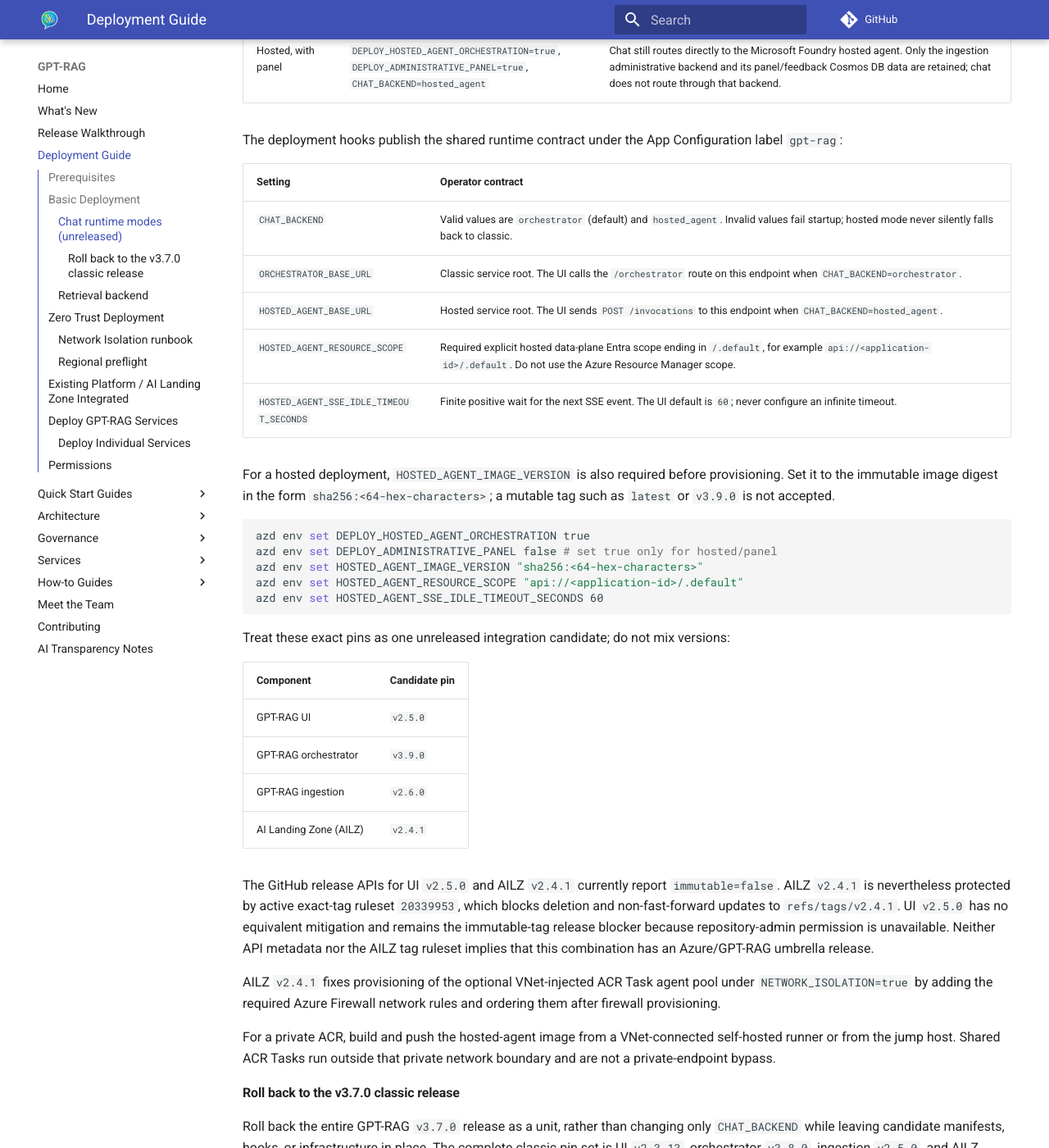
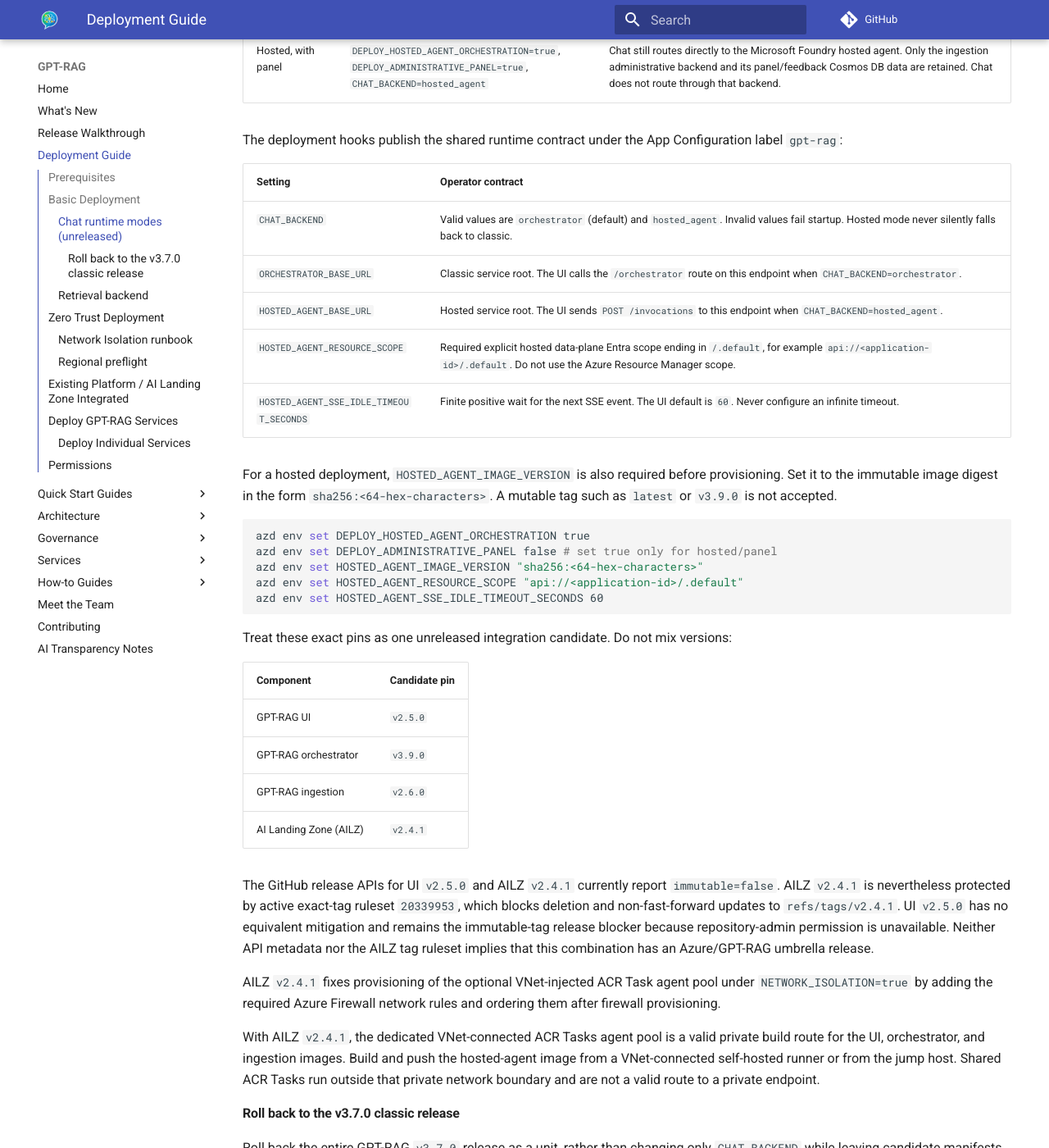
Before and after one commit to Azure/GPT-RAG, an MkDocs documentation site: the page built from docs/deploy.md, in a window 1280 px wide and 1400 px high, scrolled down 2023 px. Shown: the whole window at 82% size. Built offline with MkDocs 1.6.1 and Material for MkDocs 9.7.7, drawn with Linux system fonts in a browser that asks for light colours; comment, search, counter and statistics services are not loaded; some of the changed text lies outside the part shown.

Commit message:
docs: clarify private ACR build routes
Replace vague component terminology with the concrete image names, remove semicolons from hosted-mode guidance, and identify the AILZ v2.4.1 dedicated VNet-connected agent pool as a valid private build route.

Co-authored-by: Copilot App <223556219+Copilot@users.noreply.github.com>
Copilot-Session: dd69317e-1496-48c8-82d7-7e0c704720ee

````diff
--- a/docs/deploy.md
+++ b/docs/deploy.md
@@ -60,19 +60,19 @@ For the basic flow, the `postProvision` hook runs locally after `azd provision`
 | --- | --- | --- |
 | Classic (default) | `DEPLOY_HOSTED_AGENT_ORCHESTRATION=false`, `DEPLOY_ADMINISTRATIVE_PANEL=false`, `CHAT_BACKEND=orchestrator` | The UI routes chat to the orchestrator Container App. The existing administrative surfaces and Cosmos DB dependencies remain. |
 | Hosted, no panel | `DEPLOY_HOSTED_AGENT_ORCHESTRATION=true`, `DEPLOY_ADMINISTRATIVE_PANEL=false`, `CHAT_BACKEND=hosted_agent` | The UI routes chat to the Microsoft Foundry hosted agent. No orchestrator Container App or panel-only Cosmos DB dependency is provisioned. |
-| Hosted, with panel | `DEPLOY_HOSTED_AGENT_ORCHESTRATION=true`, `DEPLOY_ADMINISTRATIVE_PANEL=true`, `CHAT_BACKEND=hosted_agent` | Chat still routes directly to the Microsoft Foundry hosted agent. Only the ingestion administrative backend and its panel/feedback Cosmos DB data are retained; chat does not route through that backend. |
+| Hosted, with panel | `DEPLOY_HOSTED_AGENT_ORCHESTRATION=true`, `DEPLOY_ADMINISTRATIVE_PANEL=true`, `CHAT_BACKEND=hosted_agent` | Chat still routes directly to the Microsoft Foundry hosted agent. Only the ingestion administrative backend and its panel/feedback Cosmos DB data are retained. Chat does not route through that backend. |
 
 The deployment hooks publish the shared runtime contract under the App Configuration label `gpt-rag`:
 
 | Setting | Operator contract |
 | --- | --- |
-| `CHAT_BACKEND` | Valid values are `orchestrator` (default) and `hosted_agent`. Invalid values fail startup; hosted mode never silently falls back to classic. |
+| `CHAT_BACKEND` | Valid values are `orchestrator` (default) and `hosted_agent`. Invalid values fail startup. Hosted mode never silently falls back to classic. |
 | `ORCHESTRATOR_BASE_URL` | Classic service root. The UI calls the `/orchestrator` route on this endpoint when `CHAT_BACKEND=orchestrator`. |
 | `HOSTED_AGENT_BASE_URL` | Hosted service root. The UI sends `POST /invocations` to this endpoint when `CHAT_BACKEND=hosted_agent`. |
 | `HOSTED_AGENT_RESOURCE_SCOPE` | Required explicit hosted data-plane Entra scope ending in `/.default`, for example `api://<application-id>/.default`. Do not use the Azure Resource Manager scope. |
-| `HOSTED_AGENT_SSE_IDLE_TIMEOUT_SECONDS` | Finite positive wait for the next SSE event. The UI default is `60`; never configure an infinite timeout. |
+| `HOSTED_AGENT_SSE_IDLE_TIMEOUT_SECONDS` | Finite positive wait for the next SSE event. The UI default is `60`. Never configure an infinite timeout. |
 
-For a hosted deployment, `HOSTED_AGENT_IMAGE_VERSION` is also required before provisioning. Set it to the immutable image digest in the form `sha256:<64-hex-characters>`; a mutable tag such as `latest` or `v3.9.0` is not accepted.
+For a hosted deployment, `HOSTED_AGENT_IMAGE_VERSION` is also required before provisioning. Set it to the immutable image digest in the form `sha256:<64-hex-characters>`. A mutable tag such as `latest` or `v3.9.0` is not accepted.
 
 ```powershell
 azd env set DEPLOY_HOSTED_AGENT_ORCHESTRATION true
@@ -82,7 +82,7 @@ azd env set HOSTED_AGENT_RESOURCE_SCOPE "api://<application-id>/.default"
 azd env set HOSTED_AGENT_SSE_IDLE_TIMEOUT_SECONDS 60
 ```
 
-Treat these exact pins as one unreleased integration candidate; do not mix versions:
+Treat these exact pins as one unreleased integration candidate. Do not mix versions:
 
 | Component | Candidate pin |
 | --- | --- |
@@ -95,13 +95,13 @@ The GitHub release APIs for UI `v2.5.0` and AILZ `v2.4.1` currently report `immu
 
 AILZ `v2.4.1` fixes provisioning of the optional VNet-injected ACR Task agent pool under `NETWORK_ISOLATION=true` by adding the required Azure Firewall network rules and ordering them after firewall provisioning.
 
-For a private ACR, build and push the hosted-agent image from a VNet-connected self-hosted runner or from the jump host. Shared ACR Tasks run outside that private network boundary and are not a private-endpoint bypass.
+With AILZ `v2.4.1`, the dedicated VNet-connected ACR Tasks agent pool is a valid private build route for the UI, orchestrator, and ingestion images. Build and push the hosted-agent image from a VNet-connected self-hosted runner or from the jump host. Shared ACR Tasks run outside that private network boundary and are not a valid route to a private endpoint.
 
 #### Roll back to the v3.7.0 classic release
 
 Roll back the entire GPT-RAG `v3.7.0` release as a unit, rather than changing only `CHAT_BACKEND` while leaving candidate manifests, hooks, or infrastructure in place. The complete classic pin set is UI `v2.3.13`, orchestrator `v3.8.0`, ingestion `v2.5.0`, and AILZ `v2.3.0`.
 
-Restore the `v3.7.0` manifest, infrastructure gitlink and `.gitmodules`, lifecycle hooks, parameters, and `azure.yaml`; set both deployment flags to `false`, publish `CHAT_BACKEND=orchestrator` and the classic `ORCHESTRATOR_BASE_URL` under the `gpt-rag` label, then run `azd provision` and `azd deploy`. This restores the full known classic configuration instead of a hybrid rollback.
+Restore the `v3.7.0` manifest, infrastructure gitlink and `.gitmodules`, lifecycle hooks, parameters, and `azure.yaml`. Set both deployment flags to `false`, publish `CHAT_BACKEND=orchestrator` and the classic `ORCHESTRATOR_BASE_URL` under the `gpt-rag` label, then run `azd provision` and `azd deploy`. This restores the full known classic configuration instead of a hybrid rollback.
 
 ### Retrieval backend
 
@@ -180,9 +180,9 @@ Use this runbook for a clean network-isolated deployment:
 3. Connect to the jumpbox through Azure Bastion, or use another machine with VNet/VPN access.
 4. On the jumpbox, authenticate with the VM managed identity.
 5. On the jumpbox, run `scripts/postProvision.ps1` with `RUN_FROM_JUMPBOX=true`.
-6. On the jumpbox, run `azd deploy` with `RUN_FROM_JUMPBOX=true`. If you use a dedicated VNet-connected ACR Tasks agent pool for classic components, also set `ACR_TASK_AGENT_POOL=build-pool`.
+6. On the jumpbox, run `azd deploy` with `RUN_FROM_JUMPBOX=true`. If you build the UI, orchestrator, or ingestion images with the dedicated VNet-connected ACR Tasks agent pool, set `ACR_TASK_AGENT_POOL=build-pool`.
 
-`BUILD_MODE` is normally not required for classic component deployments. Hosted-agent images must use the private ACR build route described above; shared ACR Tasks are not a substitute for VNet connectivity.
+`BUILD_MODE` is normally not required when deploying the UI, orchestrator, or ingestion services. Hosted-agent images must use the private ACR build route described above. Shared ACR Tasks are not a substitute for VNet connectivity.
 
 ### Regional preflight
 
@@ -337,9 +337,9 @@ azd env set ACR_TASK_AGENT_POOL build-pool
 azd deploy
 ```
 
-This command deploys the services selected by the active mode. Classic component scripts can use Azure Container Registry remote builds (`az acr build`) against a dedicated private ACR task agent pool. For a hosted-agent image, use a VNet-connected runner or jump host; do not rely on shared ACR Tasks to reach a private endpoint.
+This command deploys the services selected by the active mode. The UI, orchestrator, and ingestion deployment scripts can use Azure Container Registry remote builds (`az acr build`) against the dedicated VNet-connected ACR Tasks agent pool provided by AILZ `v2.4.1`. For a hosted-agent image, use a VNet-connected runner or jump host. Do not rely on shared ACR Tasks to reach a private endpoint.
 
-The deploy hook uses `NETWORK_ISOLATION` as the source of truth. When `NETWORK_ISOLATION=true`, `azd deploy` fails fast unless it is running from the VNet with `RUN_FROM_JUMPBOX=true`; the older `AZURE_ZERO_TRUST` variable is not used.
+The deploy hook uses `NETWORK_ISOLATION` as the source of truth. When `NETWORK_ISOLATION=true`, `azd deploy` fails fast unless it is running from the VNet with `RUN_FROM_JUMPBOX=true`. The older `AZURE_ZERO_TRUST` variable is not used.
 
 If you prefer to **deploy a single service**, for example, when updating only that service, you can deploy it individually. Below is an example using the orchestrator service. The same approach applies to other services (frontend, dataingest, mcp).
 
@@ -392,7 +392,7 @@ cd gpt-rag-orchestrator
 
 ## Permissions
 
-The role tables below describe the classic default topology. Hosted/no-panel omits the orchestrator Container App assignments. Hosted/panel retains only the ingestion administrative backend and panel/feedback Cosmos DB access; the hosted-agent identity receives its own Foundry data-plane and immutable-image pull assignments during hosted deployment.
+The role tables below describe the classic default topology. Hosted/no-panel omits the orchestrator Container App assignments. Hosted/panel retains only the ingestion administrative backend and panel/feedback Cosmos DB access. The hosted-agent identity receives its own Foundry data-plane and immutable-image pull assignments during hosted deployment.
 
 **Microsoft Foundry Role and AI Search Assignments**
 
````
